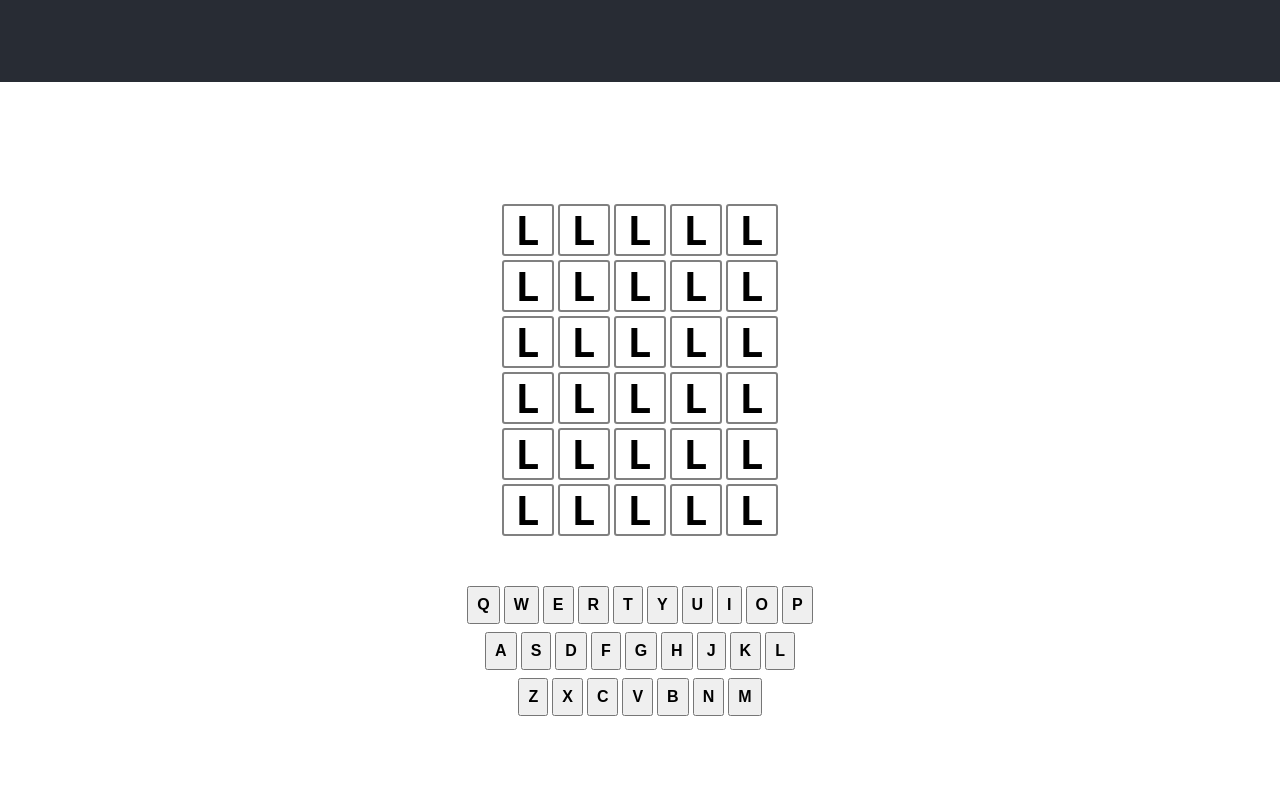
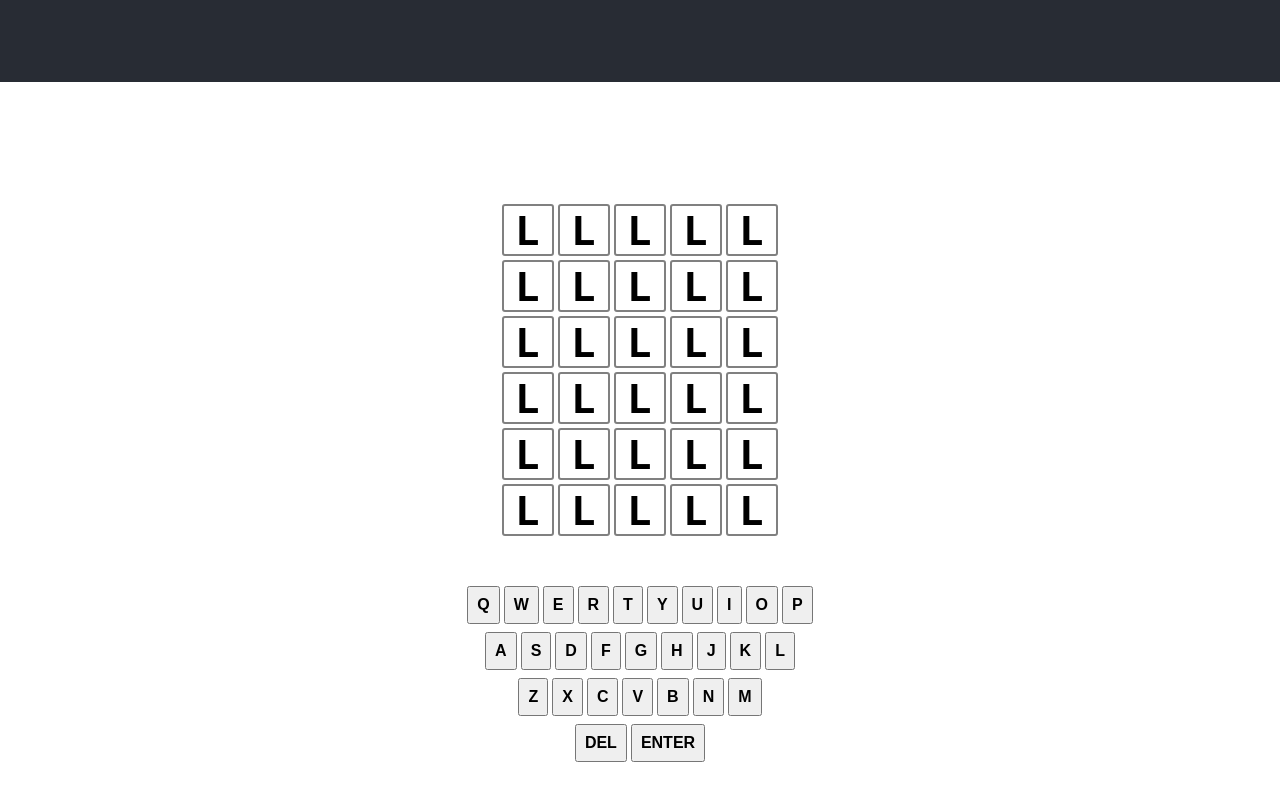
Before and after one commit to sophiaciocca/sophordle, a React (Create React App) app: page / in a window 1280 px wide. Shown: the part 238-1038 px from the top of the page. Built offline with nearby package versions, Linux system fonts and the light colour scheme.

Commit message:
add delete and enter btns, generate yarn lock file

```diff
--- a/src/Keyboard.jsx
+++ b/src/Keyboard.jsx
@@ -17,6 +17,10 @@ function Keyboard() {
           ))}
         </div>
       ))}
+      <div className="keyboard-row">
+        <button className="keyboard-button">del</button>
+        <button className="keyboard-button">enter</button>
+      </div>
     </div>
   );
 }
```
Also changed, not shown: 1 other file (tests, documents, lock files or other folders).
